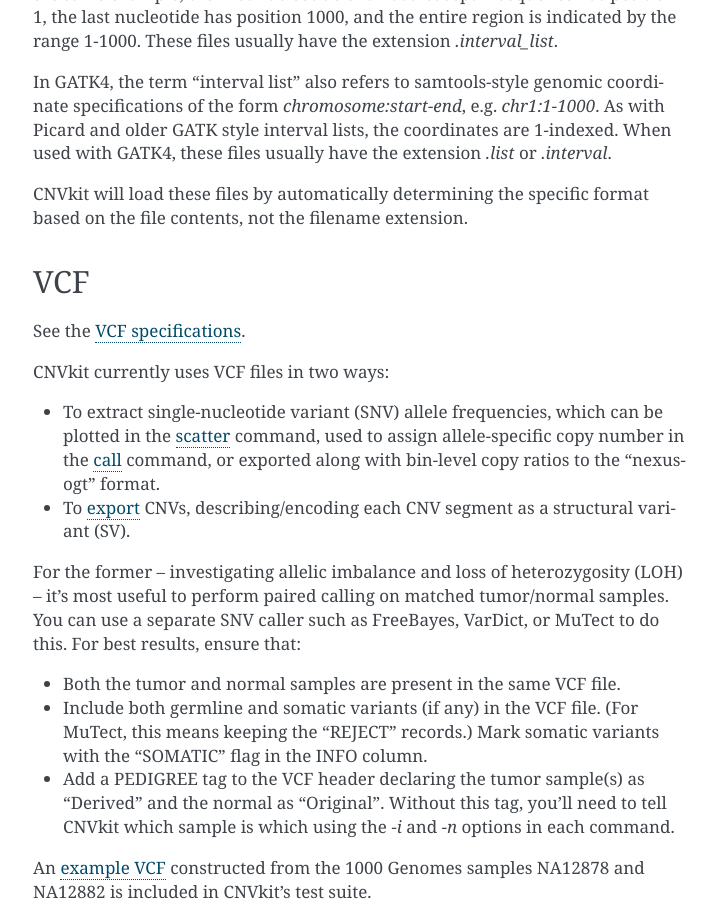
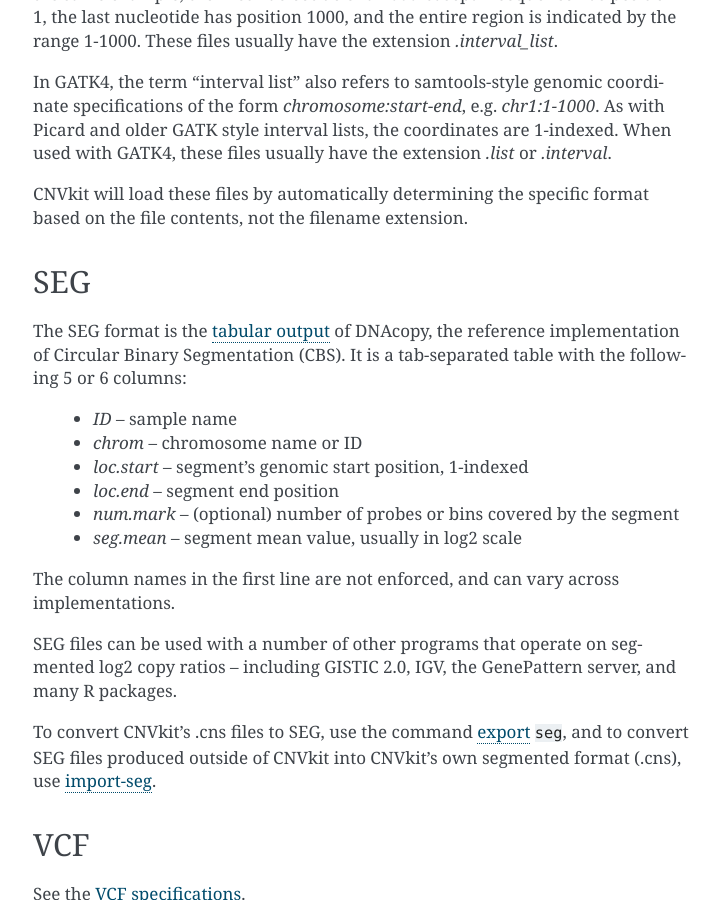
Before and after one commit to etal/cnvkit, a Sphinx documentation site: the page built from doc/fileformats.rst, in a window 1280 px wide and 900 px high, scrolled down 540 px. Shown: the whole window, without its empty margins (387-1107 px from the left). Built offline with Sphinx 7.4.7, drawn with Linux system fonts in a browser that asks for light colours; the version number could not be read and is left out.

Commit message:
doc: Describe SEG in fileformats; link from importexport
Add an anchor for the .cn* formats, though nothing links directly there yet.

```diff
--- a/doc/fileformats.rst
+++ b/doc/fileformats.rst
@@ -40,6 +40,35 @@ CNVkit will load these files by automatically determining the specific format
 based on the file contents, not the filename extension.
 
 
+.. _segformat:
+
+SEG
+---
+
+The SEG format is the `tabular output
+<https://software.broadinstitute.org/software/igv/SEG>`_ of DNAcopy, the
+reference implementation of Circular Binary Segmentation (CBS). It is a
+tab-separated table with the following 5 or 6 columns:
+
+    - `ID` -- sample name
+    - `chrom` -- chromosome name or ID
+    - `loc.start` -- segment's genomic start position, 1-indexed
+    - `loc.end` -- segment end position
+    - `num.mark` -- (optional) number of probes or bins covered by the segment
+    - `seg.mean` -- segment mean value, usually in log2 scale
+
+The column names in the first line are not enforced, and can vary across
+implementations.
+
+SEG files can be used with a number of other programs that operate on segmented
+log2 copy ratios -- including GISTIC 2.0, IGV, the GenePattern server, and many
+R packages.
+
+To convert CNVkit's .cns files to SEG, use the command :ref:`export` ``seg``,
+and to convert SEG files produced outside of CNVkit into CNVkit's own segmented
+format (.cns), use :ref:`import-seg`.
+
+
 .. _vcfformat:
 
 VCF
```
Also changed, not shown: other parts of doc/fileformats.rst (+2 -0 lines), doc/importexport.rst (+3 -3 lines).
